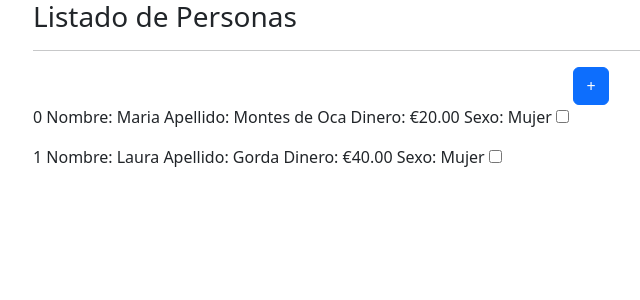
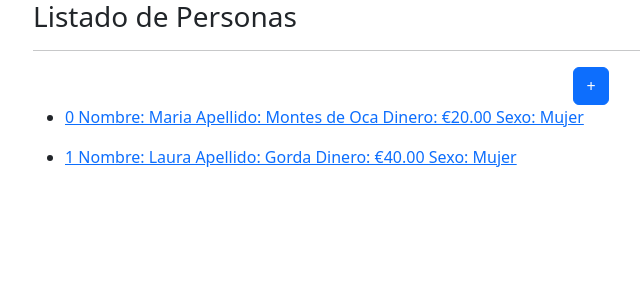
Before and after one commit to RaulCruzOrtega/Listado-Personas-Angular, an Angular app: page / in a window 1280 px wide. Shown: the top 300 px of the page, without its empty margins (49-689 px from the left). Built offline with nearby package versions, Linux system fonts and the light colour scheme.

Commit message:
Routing with parameters

```diff
--- a/src/app/formulario/formulario.component.html
+++ b/src/app/formulario/formulario.component.html
@@ -41,8 +41,15 @@
           required
         />
       </div>
-      <div class="col">
+      <div class="col-md-1">
         <button type="submit" class="btn btn-primary">+</button>
+      </div>
+      <div class="col-md-1">
+        <button *ngIf="index != null"
+        type="submit"
+        class="btn btn-primary"
+        (click)="eliminarPersona()"
+        >-</button>
       </div>
     </form>
     <hr />
--- a/src/app/formulario/formulario.component.ts
+++ b/src/app/formulario/formulario.component.ts
@@ -1,8 +1,8 @@
-import { Component, ElementRef, EventEmitter, Output, ViewChild } from '@angular/core';
+import { Component, ElementRef, EventEmitter, Output, ViewChild, OnInit } from '@angular/core';
 import { Persona } from '../persona.model';
 import { LoggingServise } from '../LoggingService.servise';
 import { PersonasService } from '../personas.service';
-import { Router } from '@angular/router';
+import { ActivatedRoute, Router } from '@angular/router';
 
 @Component({
   selector: 'app-formulario',
@@ -16,18 +16,28 @@ export class FormularioComponent {
   apellidoInput = "";
   dineroInput!: number;
   sexo:string = "Hombre";
+  index!: number;
   //@ViewChild('nombreRef') nombreInput!: ElementRef;
   //@ViewChild('apellidoRef') apellidoInput!: ElementRef;
 
   constructor(private loggingService:LoggingServise,
     private personasService: PersonasService,
-    private routeService: Router){
+    private routeService: Router,
+    private route: ActivatedRoute){
     this.personasService.saludar.subscribe(
       (indice: number) => alert("El indice es: " + indice)
     )
   }
 
-
+  ngOnInit(){
+    this.index = this.route.snapshot.params["id"];
+    if(this.index){
+      let persona = this.personasService.encontrarPersona(this.index);
+      this.nombreInput = persona.nombre;
+      this.apellidoInput = persona.apellido;
+      this.dineroInput = persona.dinero
+    }
+  }
 
   agregarPersona(){
     if (this.dineroInput == undefined){
@@ -41,10 +51,22 @@ export class FormularioComponent {
     this.loggingService.enviarMensajeConsola("Enviamos persona: " + persona.nombre)
     //this.personas.push(persona);
     //this.personaCreada.emit(persona);
-    this.personasService.Agregarpersona(persona);
+    if(this.index){
+      this.personasService.modificarPersona(this.index, persona)
+    } else {
+      this.personasService.Agregarpersona(persona);
+    }
     this.nombreInput = "";
     this.apellidoInput = "";
     this.dineroInput = 0;
+
+    this.routeService.navigate(["personas"]);
+  }
+
+  eliminarPersona(){
+    if(this.index != null){
+      this.personasService.eliminarPersona(this.index);
+    }
     this.routeService.navigate(["personas"]);
   }
 
--- a/src/app/persona/persona.component.html
+++ b/src/app/persona/persona.component.html
@@ -1,14 +1,21 @@
 <div class="container">
   <div class="row">
     <div class="col">
-      <div>
-        <p>
-          {{indice + " Nombre: " + persona.nombre + " Apellido: " + persona.apellido + " Dinero: " }} {{ persona.dinero | currency: "EUR"}} {{"Sexo: " + persona.sexo}}
-          <input
-          type="checkbox"
-          (click)="emitirSaludo()">
-        </p>
-      </div>
+      <ul>
+        <li>
+          <a [routerLink]="['/personas',indice]">
+          {{
+            indice +
+              " Nombre: " +
+              persona.nombre +
+              " Apellido: " +
+              persona.apellido +
+              " Dinero: "
+          }}
+          {{ persona.dinero | currency : "EUR" }} {{ "Sexo: " + persona.sexo }}
+          </a>
+        </li>
+      </ul>
     </div>
   </div>
 </div>
--- a/src/app/personas.service.ts
+++ b/src/app/personas.service.ts
@@ -18,4 +18,21 @@ export class PersonasService{
     this.loggingService.enviarMensajeConsola("agregamos persona: " + persona.nombre);
     this.personas.push(persona);
   }
+
+  encontrarPersona(index: number){
+    let persona: Persona = this.personas[index];
+    return persona;
+  }
+
+  modificarPersona(index:number, persona:Persona){
+    let persona_modifi = this.personas[index];
+    persona_modifi.nombre = persona.nombre;
+    persona_modifi.apellido = persona.apellido;
+    persona_modifi.dinero = persona.dinero;
+    persona_modifi.sexo = persona.sexo;
+  }
+
+  eliminarPersona(index:number){
+    this.personas.splice(index,1);
+  }
 }
```
